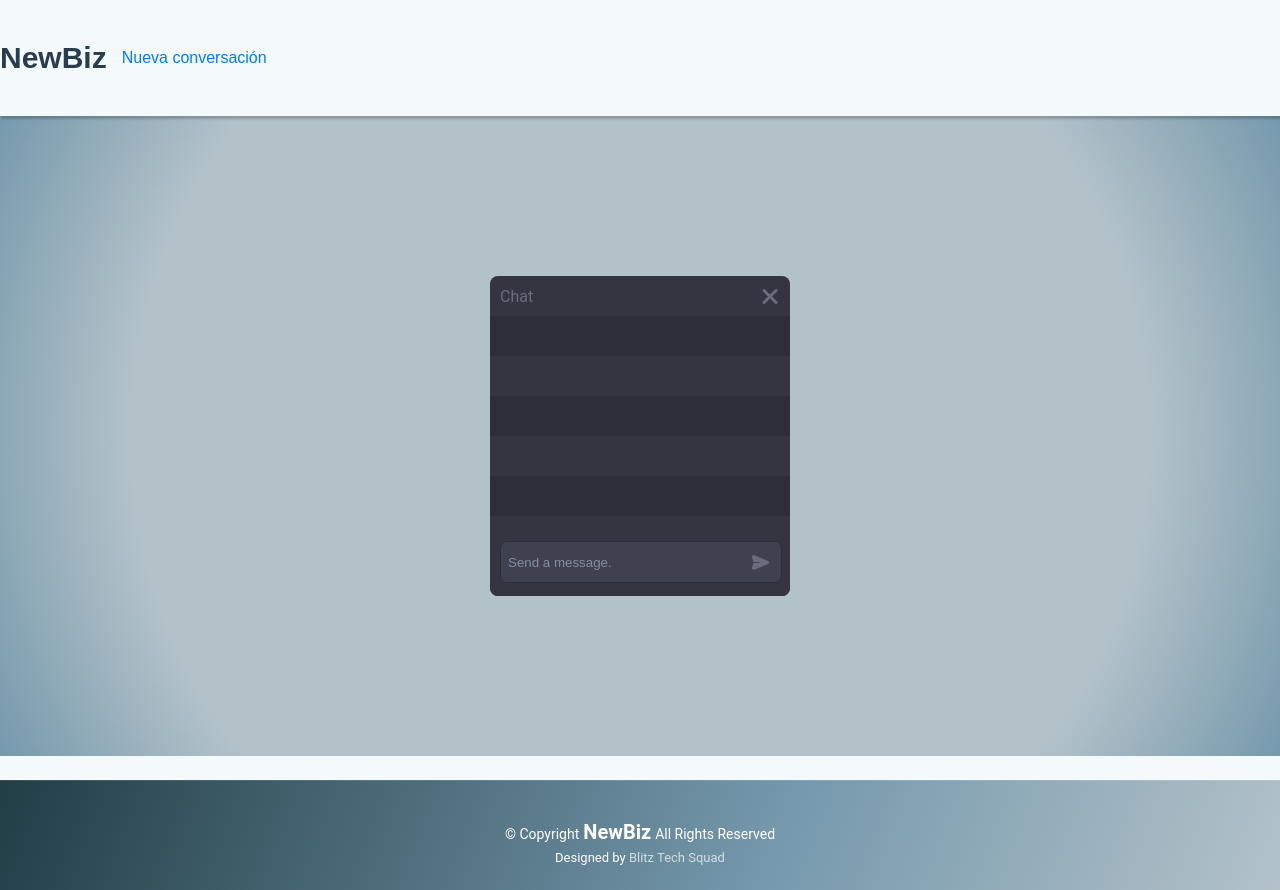
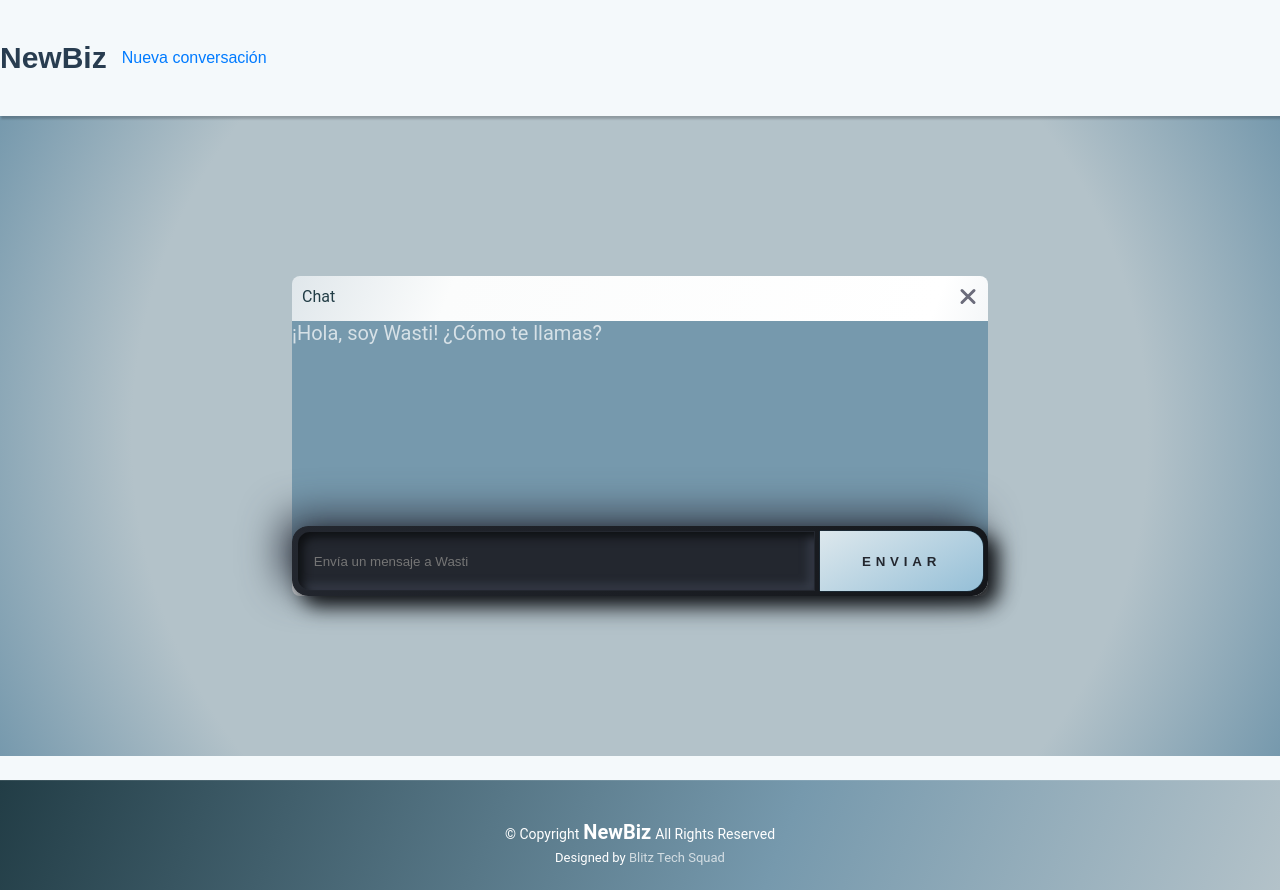
Before and after one commit to SamyAlinne/WastiBot, an Angular app: page / in a window 1280 px wide. Built offline with nearby package versions, Linux system fonts and the light colour scheme.

Commit message:
See empieza a ver potente

```diff
--- a/src/app/app.component.css
+++ b/src/app/app.component.css
@@ -339,9 +339,10 @@ background: radial-gradient(circle, rgba(179,194,201,1) 71%, rgba(118,153,173,1)
   # Chat
   --------------------------------------------------------------*/
 .container {
-    width: 300px;
-    height: 320px;
-    background-color: #343541;
+    width: 60%;
+    height: 100%;
+    background: rgb(224,231,235);
+    background: linear-gradient(111deg, rgba(224,231,235,1) 0%, rgba(251,252,252,1) 20%, rgba(255,255,255,1) 80%, rgba(224,231,235,1) 100%);
     border-radius: 8px;
     display: flex;
     flex-direction: column;
@@ -357,7 +358,7 @@ background: radial-gradient(circle, rgba(179,194,201,1) 71%, rgba(118,153,173,1)
   }
 
   .nav-bar a {
-    color: #6B6C7B;
+    color: var(--contrast-color);
     white-space: nowrap;
     margin-left: 10px;
     user-select: none;
@@ -390,13 +391,12 @@ background: radial-gradient(circle, rgba(179,194,201,1) 71%, rgba(118,153,173,1)
   }
 
   .messages-area {
-    background-color: green;
+    background-color: var(--message2-color);
     width: 100%;
     height: 210px;
   }
 
   .sender-area {
-    background-color: #343541;
     width: 100%;
     height: 70px;
     display: flex;
@@ -410,66 +410,78 @@ background: radial-gradient(circle, rgba(179,194,201,1) 71%, rgba(118,153,173,1)
 
   .message.one,
   .message.three,
-  .message.five {
-    background-color: #2E2F3A;
-  }
-
+  .message.five,
   .message.two,
   .message.four,
   .message.six {
-    background-color: #343541;
+    background-color: var(--messagebackground-color);
   }
 
-  .send-img {
-    width: 30px;
+  .input-container {
+    display: flex;
+    background: white;
+    border-radius: 1rem;
+    background: linear-gradient(135deg, #23272F 0%, #14161a 100%);
+    box-shadow: 10px 10px 20px #0e1013, -10px -10px 40px #383e4b;
+    padding: 0.3rem;
+    gap: 0.3rem;
+    width: 100%;
   }
 
-  .send-input {
-    outline: none;
-    display: flex;
+  .input-container input {
+    border-radius: 0.8rem 0 0 0.8rem;
+    background: #23272F;
+    box-shadow: inset 5px 5px 10px #0e1013, inset -5px -5px 10px #383e4b, 0px 0px 100px rgba(255, 212, 59, 0), 0px 0px 100px rgba(255, 102, 0, 0);
+    width: 100%;
+    flex-basis: 75%;
+    padding: 1rem;
     border: none;
-    background: none;
-    height: 40px;
-    width: 230px;
-    border-radius: 7px;
-    background: none;
+    border: 1px solid transparent;
     color: white;
-    text-overflow: ellipsis;
-    white-space: nowrap;
-    overflow: hidden;
-    margin-left: 5px;
+    transition: all 0.2s ease-in-out;
   }
 
-  .send-input::placeholder {
-    color: #828E9E;
+  .input-container input:focus {
+    border: 1px solid var(--focus-color);
+    outline: none;
+    box-shadow: inset 0px 0px 10px rgba(118, 153, 173,0.5), inset 0px 0px 10px rgba(120, 188, 228, 0.5), 0px 0px 100px rgba(72, 187, 254, 0.5), 0px 0px 100px rgba(27, 171, 255, 0.5);
   }
 
-  .input-place {
-    display: flex;
-    flex-direction: row;
-    margin-top: 15px;
-    margin-left: 10px;
-    align-items: center;
-    background-color: #40414F;
-    border-radius: 7px;
-    height: 40px;
-    width: 280px;
-    gap: 5px;
-    border: 1px solid #2E2F3A;
+  .input-container button {
+    flex-basis: 25%;
+    padding: 1rem;
+    background: rgb(221,232,237);
+    background: linear-gradient(150deg, rgba(221,232,237,1) 0%, rgba(149,191,215,1) 100%);
+    box-shadow: 0px 0px 1px rgba(65, 195, 255, 0.5), 0px 0px 1px rgba(79, 187, 249, 0.5);
+    font-weight: 900;
+    letter-spacing: 0.3rem;
+    text-transform: uppercase;
+    color: #23272F;
+    border: none;
+    width: 100%;
+    border-radius: 0 1rem 1rem 0;
+    transition: all 0.2s ease-in-out;
   }
 
-  .send {
-    width: 30px;
-    height: 30px;
-    background-color: none;
-    display: flex;
-    align-items: center;
-    justify-content: center;
-    cursor: pointer;
+  .input-container button:hover {
+    background: rgb(221,232,237);
+    background: linear-gradient(150deg, rgba(221,232,237,1) 50%, rgba(124,157,176,1) 100%);
+    box-shadow: 0px 0px 100px rgba(65, 195, 255, 0.5), 0px 0px 1px rgba(79, 187, 249, 0.5);
   }
 
-  .send-icon {
-    width: 17px;
+  @media (max-width: 500px) {
+    .input-container {
+      flex-direction: column;
+    }
+
+    .input-container input {
+      border-radius: 0.8rem;
+    }
+
+    .input-container button {
+      padding: 1rem;
+      border-radius: 0.8rem;
+    }
   }
   /*--------------------------------------------------------------
   # Boostrap Imitation Classes
--- a/src/app/app.component.html
+++ b/src/app/app.component.html
@@ -28,7 +28,7 @@
       </div>
       <div class="messages-area">
 
-        <div class="message one"></div>
+        <div class="message one"><p>¡Hola, soy Wasti! ¿Cómo te llamas?</p></div>
         <div class="message two"></div>
         <div class="message three"></div>
         <div class="message four"></div>
@@ -36,12 +36,10 @@
         <div class="message six"></div>
       </div>
       <div class="sender-area">
-        <div class="input-place">
-        	<input placeholder="Send a message." class="send-input" type="text">
-            <div class="send">
-				<svg class="send-icon" version="1.1" id="Capa_1" xmlns="http://www.w3.org/2000/svg" xmlns:xlink="http://www.w3.org/1999/xlink" x="0px" y="0px" viewBox="0 0 512 512" style="enable-background:new 0 0 512 512;" xml:space="preserve"><g><g><path fill="#6B6C7B" d="M481.508,210.336L68.414,38.926c-17.403-7.222-37.064-4.045-51.309,8.287C2.86,59.547-3.098,78.551,1.558,96.808 L38.327,241h180.026c8.284,0,15.001,6.716,15.001,15.001c0,8.284-6.716,15.001-15.001,15.001H38.327L1.558,415.193 c-4.656,18.258,1.301,37.262,15.547,49.595c14.274,12.357,33.937,15.495,51.31,8.287l413.094-171.409 C500.317,293.862,512,276.364,512,256.001C512,235.638,500.317,218.139,481.508,210.336z"></path></g></g></svg>
-        	</div>
-      	</div>
+        <div class="input-container">
+          <input type="text" placeholder="Envía un mensaje a Wasti">
+          <button class="button">Enviar</button>
+        </div>
       </div>
     <div></div></div>
 
--- a/src/styles.css
+++ b/src/styles.css
@@ -16,8 +16,11 @@
     --heading-color: #283d50;
     --accent-color: rgb(179,194,201);
     --surface-color: #ffffff;
-    --contrast-color: #ffffff;
+    --contrast-color: #223d46;
     --footer-color: rgb(34,61,70);
+    --focus-color:#7699ad;
+    /*--message1-color:#223d46;*/
+    --messagebackground-color:#7699ad;
 
   }
 
```
